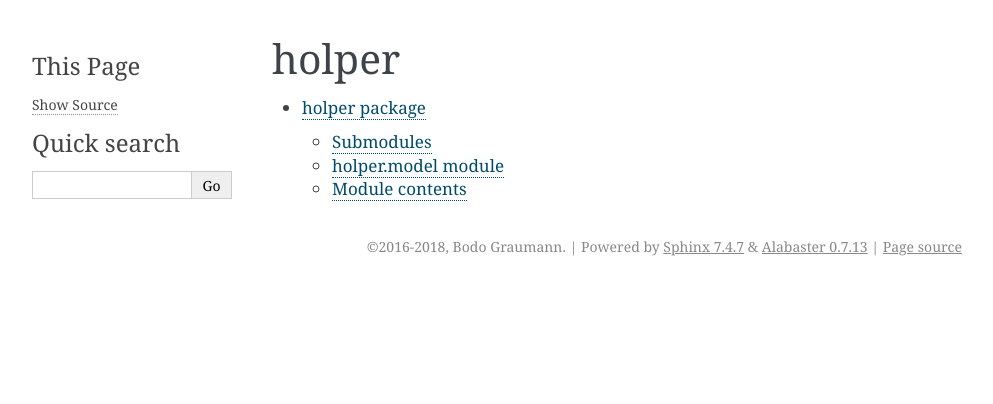
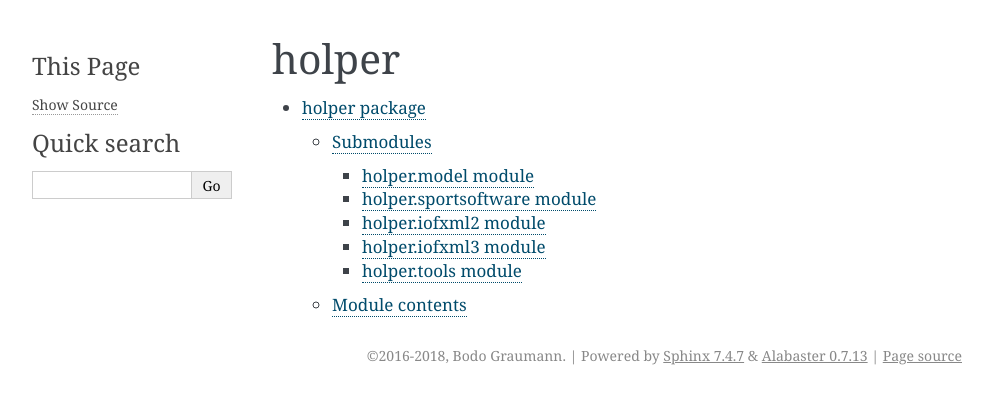
Before and after one commit to bodograumann/holper, a Sphinx documentation site: the page built from docs/modules.rst, in a window 1280 px wide. Shown: the top 404 px of the page, without its empty margins (148-1141 px from the left). Built offline with Sphinx 7.4.7, drawn with Linux system fonts in a browser that asks for light colours.

Commit message:
Add modules to api documentation

```diff
--- a/docs/holper.rst
+++ b/docs/holper.rst
@@ -5,9 +5,45 @@ Submodules
 ----------
 
 holper.model module
--------------------
+~~~~~~~~~~~~~~~~~~~
 
 .. automodule:: holper.model
+    :members:
+    :undoc-members:
+    :show-inheritance:
+
+
+holper.sportsoftware module
+~~~~~~~~~~~~~~~~~~~~~~~~~~~
+
+.. automodule:: holper.sportsoftware
+    :members:
+    :undoc-members:
+    :show-inheritance:
+
+
+holper.iofxml2 module
+~~~~~~~~~~~~~~~~~~~~~
+
+.. automodule:: holper.iofxml2
+    :members:
+    :undoc-members:
+    :show-inheritance:
+
+
+holper.iofxml3 module
+~~~~~~~~~~~~~~~~~~~~~
+
+.. automodule:: holper.iofxml3
+    :members:
+    :undoc-members:
+    :show-inheritance:
+
+
+holper.tools module
+~~~~~~~~~~~~~~~~~~~
+
+.. automodule:: holper.tools
     :members:
     :undoc-members:
     :show-inheritance:
```
